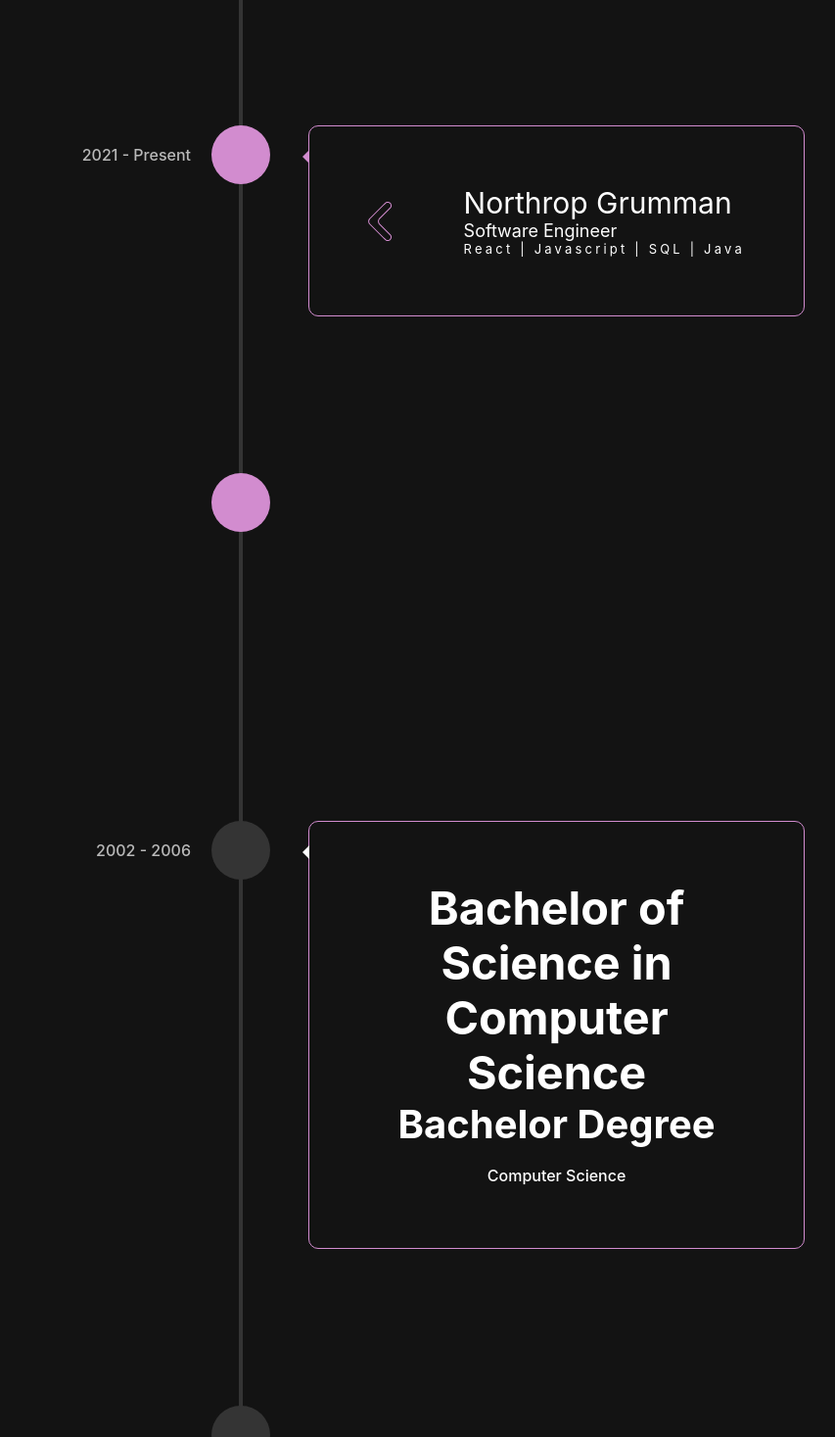
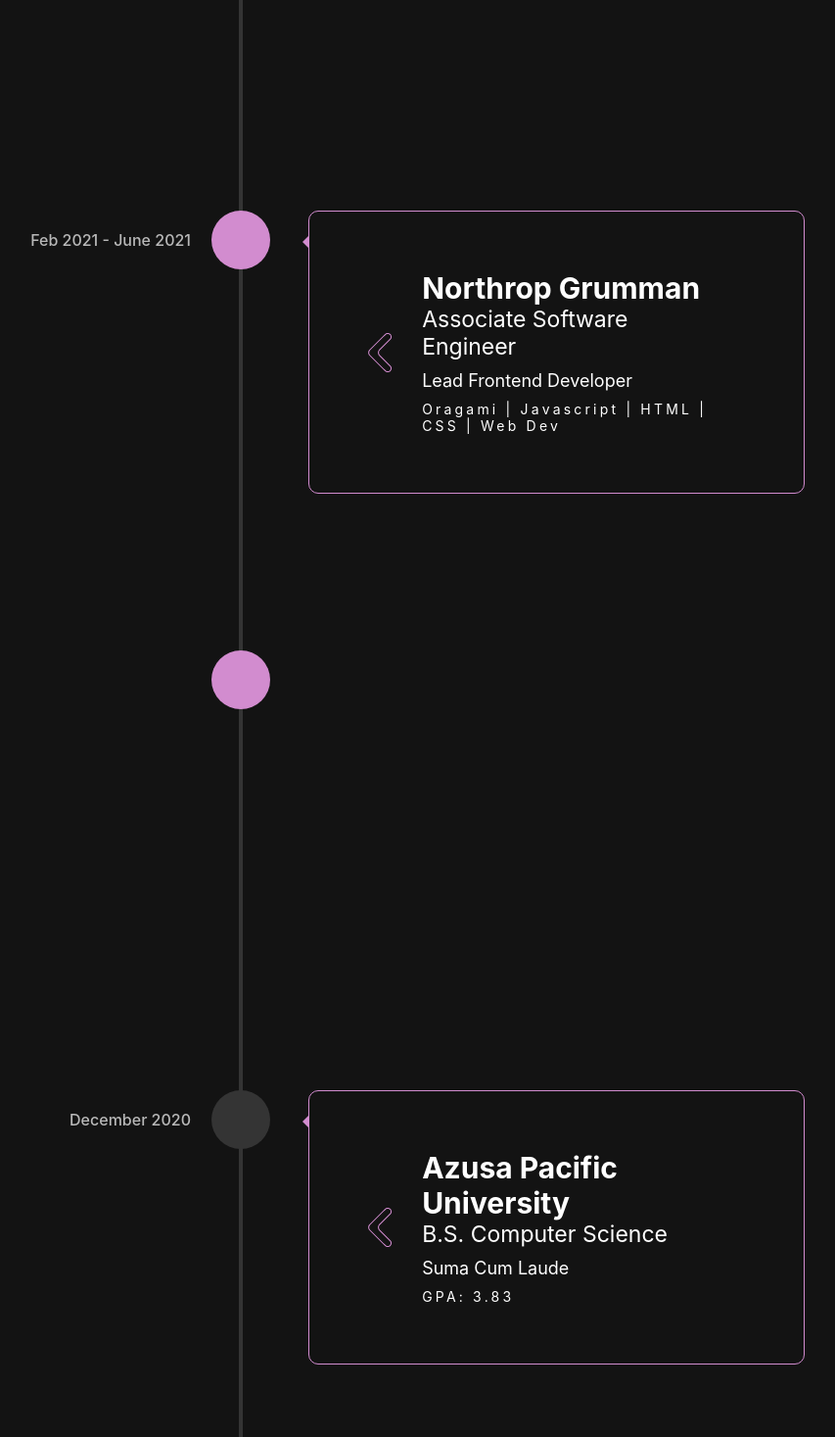
Before and after one commit to bell-sarian/dev-portfolio, a React (Create React App) app: page / in a window 1280 px wide. Shown: the part 2780-4247 px from the top of the page at 98% size, without its empty margins (394-1247 px from the left). Built offline with nearby package versions, Linux system fonts and the light colour scheme; what webfontloader would draw is missing.

Commit message:
Adding in roles

```diff
--- a/package.json
+++ b/package.json
@@ -18,6 +18,7 @@
     "material-icons-react": "^1.0.4",
     "react": "^17.0.2",
     "react-animate-on-scroll": "^2.1.5",
+    "react-chrono": "^1.17.0",
     "react-dom": "^17.0.2",
     "react-floaterjs": "^1.0.6",
     "react-planet": "^1.0.1",
--- a/src/App.css
+++ b/src/App.css
@@ -5,11 +5,11 @@
   display: flex;
   flex-direction: column;
   overflow-x: hidden;
-  margin-left:auto;
-  margin-right:auto;
-  text-align:center;
-  display:block;
-  position:relative;
+  margin-left: auto;
+  margin-right: auto;
+  text-align: center;
+  display: block;
+  position: relative;
 }
 
 .App-logo {
@@ -42,17 +42,24 @@
   from {
     transform: rotate(0deg);
   }
+
   to {
     transform: rotate(360deg);
   }
 }
 
-.WebContainer{
+.WebContainer {
   width: 100%;
   height: auto;
 }
-.articles{
-  width:90%; /*Takes 90% width from WebContainer*/
+
+.articles {
+  width: 90%;
+  /*Takes 90% width from WebContainer*/
   height: auto;
   margin: auto;
 }
+
+iframe {
+  pointer-events: none;
+}
--- a/src/component/Work/Work.css
+++ b/src/component/Work/Work.css
@@ -14,8 +14,10 @@
   justify-content: space-between;
   margin-bottom: 100px;
   padding-bottom: 200px;
-  -ms-overflow-style: none; /* IE and Edge */
-  scrollbar-width: none; /* Firefox */
+  -ms-overflow-style: none;
+  /* IE and Edge */
+  scrollbar-width: none;
+  /* Firefox */
   overflow: hidden;
   overflow: hidden;
   margin-top: 300px;
@@ -51,47 +53,44 @@
   /* width: 100vw; */
   /* border: 1px solid red; */
   cursor: pointer;
+  transition: 0.3s;
+
 }
 
-.WorkContainer
-  .WorkTimeline
-  .timeline-element-container
-  .timeline-element-content {
+.WorkContainer .WorkTimeline .timeline-element-container:hover {
+  color: #D28CCF;
+}
+
+.WorkContainer .WorkTimeline .timeline-element-container .timeline-element-content {
   display: flex;
   flex-direction: column;
   justify-content: left;
   text-align: left;
+  padding: 0px 30px;
+  /* max-width: 80%; */
 }
 
-.WorkContainer
-  .WorkTimeline
-  .timeline-element-container
-  .timeline-element-content
-  .company {
+.WorkContainer .WorkTimeline .timeline-element-container .timeline-element-content .company {
   font-size: 30px;
+  font-weight: 700;
 }
 
-.WorkContainer
-  .WorkTimeline
-  .timeline-element-container
-  .timeline-element-content
-  .position {
-  font-size: 18px;
+.WorkContainer .WorkTimeline .timeline-element-container .timeline-element-content .position {
+  font-size: 23px;
+  /* margin: 10px 0px; */
 }
 
-.WorkContainer
-  .WorkTimeline
-  .timeline-element-container
-  .timeline-element-content
-  .skills {
-  font-size: 13px;
+.WorkContainer .WorkTimeline .timeline-element-container .timeline-element-content .role {
+  font-size: 18px;
+  margin: 10px 0px;
+}
+
+.WorkContainer .WorkTimeline .timeline-element-container .timeline-element-content .skills {
+  font-size: 14px;
   letter-spacing: 0.2rem;
 }
 
-.WorkContainer
-  .WorkTimeline
-  .timeline-element-container
-  .timeline-element-arrow {
+.WorkContainer .WorkTimeline .timeline-element-container .timeline-element-arrow {
   display: flex;
   justify-content: center;
   align-items: center;
@@ -99,10 +98,3 @@
   /* border: 1px solid red; */
   /* font-size: 30px; */
 }
-
-.dateContainer
-  .vertical-timeline--two-columns
-  .vertical-timeline-element-content
-  .vertical-timeline-element-date {
-  left: 85%;
-}
--- a/src/component/Work/Work.js
+++ b/src/component/Work/Work.js
@@ -28,10 +28,14 @@
               let content;
               if (index % 2 == 0) {
                 content = (
-                  <div className="timeline-element-container">
+                  <div
+                    className="timeline-element-container"
+                    onClick={(event) => console.log("ITEM CLICKED " + Date())}
+                  >
                     <div className="timeline-element-content">
                       <div className="company ">{item.companyName}</div>
                       <div className="position">{item.position}</div>
+                      <div className="role">{item.roles}</div>
                       <div className="skills">{item.skills}</div>
                     </div>
                     <div className="timeline-element-arrow">
@@ -48,14 +52,18 @@
                     <div className="timeline-element-content">
                       <div className="company ">{item.companyName}</div>
                       <div className="position">{item.position}</div>
+                      <div className="role">{item.roles}</div>
                       <div className="skills">{item.skills}</div>
                     </div>
                   </div>
                 );
               }
+
               return (
                 <VerticalTimelineElement
-                  className={"vertical-timeline-element--" + item.id}
+                  className={
+                    "timeline-element vertical-timeline-element--" + item.id
+                  }
                   contentStyle={{
                     background: "transparent",
                     border: "1px solid #D28CCF",
@@ -68,58 +76,23 @@
                   date={item.date}
                   dateClassName="dateContainer"
                   iconStyle={{
-                    background: "#D28CCF",
+                    background: item.type == "job" ? "#D28CCF" : "#343434",
                     border: "none",
                     boxShadow: "none",
                     // color: "#fff",
                   }}
                 >
-                  {/* <div className="timeline-element-container">
-                    <div className="timeline-element-content">
-                      <div className="company ">{item.companyName}</div>
-                      <div className="position">{item.position}</div>
-                      <div className="skills">{item.skills}</div>
-                    </div>
-                    <div className="timeline-element-arrow">
-                      <img src="timelineArrow.png" alt="arrow" />
-                    </div>
-                  </div> */}
                   {content}
                 </VerticalTimelineElement>
               );
             })}
 
             <VerticalTimelineElement
-              className="vertical-timeline-element--education"
-              date="2002 - 2006"
               iconStyle={{
                 background: "#343434",
                 color: "#fff",
                 boxShadow: "none",
               }}
-              contentStyle={{
-                background: "transparent",
-                border: "1px solid #D28CCF",
-                color: "#fff",
-                boxShadow: "none",
-              }}
-              //   icon={<SchoolIcon />}
-            >
-              <h3 className="vertical-timeline-element-title">
-                Bachelor of Science in Computer Science
-              </h3>
-              <h4 className="vertical-timeline-element-subtitle">
-                Bachelor Degree
-              </h4>
-              <p>Computer Science</p>
-            </VerticalTimelineElement>
-            <VerticalTimelineElement
-              iconStyle={{
-                background: "#343434",
-                color: "#fff",
-                boxShadow: "none",
-              }}
-              //   icon={<StarIcon />}
             />
           </VerticalTimeline>
         </div>
--- a/src/component/Work/WorkData.js
+++ b/src/component/Work/WorkData.js
@@ -1,29 +1,46 @@
 export const WorkData = [
   {
-    id: "1",
+    id: "0",
+    type: "job",
     companyName: "Northrop Grumman",
     position: "Software Engineer",
-    skills: "React | Javascript | SQL | Java",
-    date: "2021 - Present",
-    roleName: "Software Engineer",
+    roles: "Lead Frontend Developer, Fullstack, UI/UX, Scrum Master",
+    skills: "React | Javascript | SQL | Java | Web Dev",
+    date: "May 2021 - Present",
+    location: "Redondo Beach, CA",
+    jobDescription: "Worked as a software engineer",
+  },
+  {
+    id: "1",
+    type: "job",
+    companyName: "Northrop Grumman",
+    position: "Associate Software Engineer",
+    roles: "Lead Frontend Developer",
+    skills: "Oragami | Javascript | HTML | CSS | Web Dev",
+    date: "Feb 2021 - June 2021",
+    location: "Huntsville, AL - Remote from CA",
     jobDescription: "Worked as a software engineer",
   },
   {
     id: "2",
+    type: "job",
     companyName: "Northrop Grumman",
-    position: "Software Engineer",
-    skills: "React | Javascript | SQL | Java",
-    date: "2021 - Present",
-    roleName: "Software Engineer",
+    position: "Associate Software Engineer",
+    roles: "Frontend Developer",
+    skills: "Oragami   | Javascript | HTML | CSS | Mobile App Dev",
+    date: "Feb 2021 - May 2021",
+    location: "Huntsville, AL - Remote from CA",
     jobDescription: "Worked as a software engineer",
   },
   {
     id: "3",
-    companyName: "Northrop Grumman",
-    position: "Software Engineer",
-    skills: "React | Javascript | SQL | Java",
-    date: "2021 - Present",
-    roleName: "Software Engineer",
+    type: "school",
+    companyName: "Azusa Pacific University",
+    position: "B.S. Computer Science",
+    roles: "Suma Cum Laude",
+    skills: "GPA: 3.83",
+    date: "December 2020",
+    location: "Azusa, CA",
     jobDescription: "Worked as a software engineer",
   },
 ];
```
Also changed, not shown: 2 other files (tests, documents, lock files or other folders).
